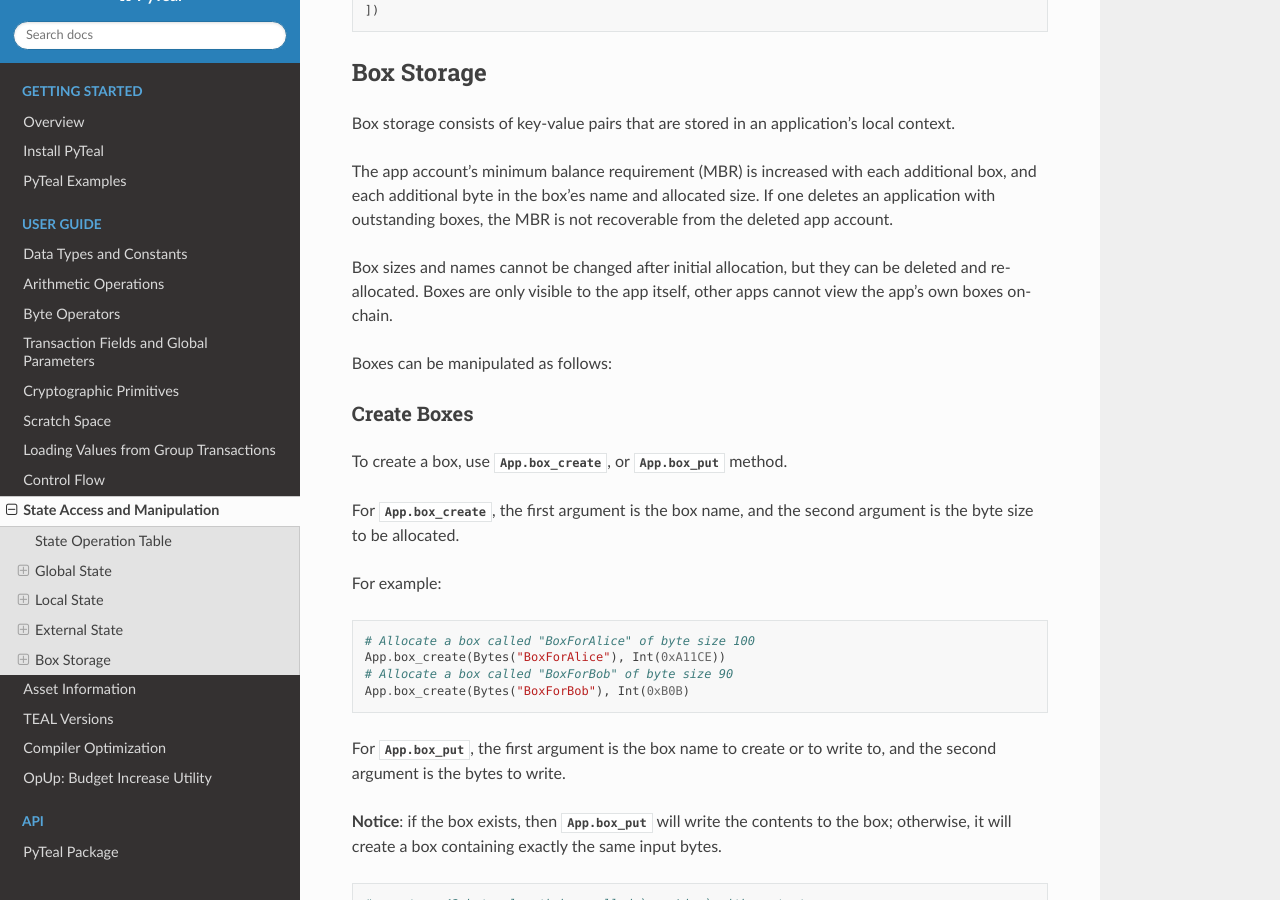
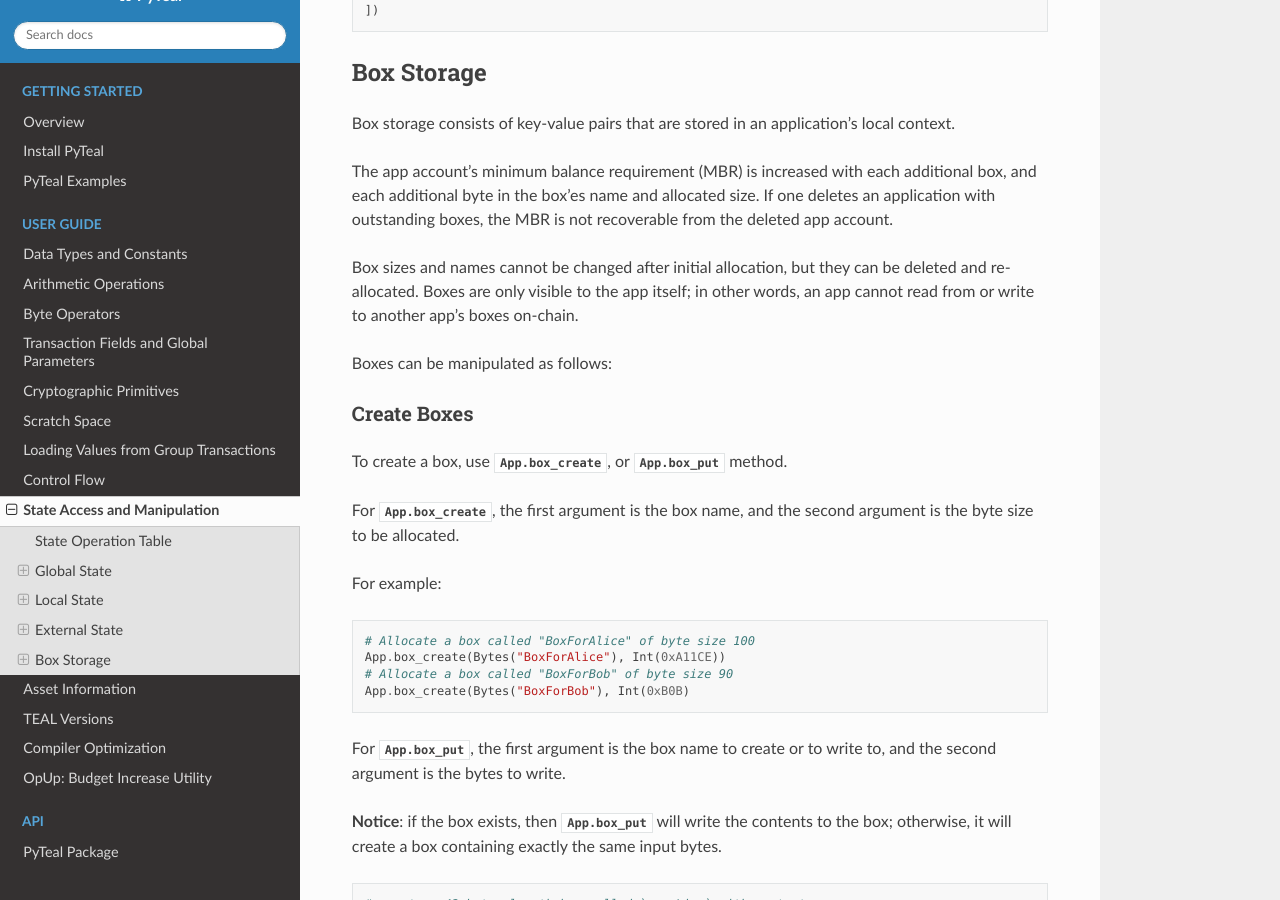
Before and after one commit to algorand/pyteal, a Sphinx documentation site: the page built from docs/state.rst, in a window 1280 px wide and 900 px high, scrolled down 4924 px. Built offline with Sphinx 7.4.7 and the Read the Docs theme 2.0.0, drawn with Linux system fonts in a browser that asks for light colours.

Commit message:
Update docs/state.rst
Co-authored-by: Zeph Grunschlag <tzaffi@users.noreply.github.com>

```diff
--- a/docs/state.rst
+++ b/docs/state.rst
@@ -256,7 +256,7 @@
 If one deletes an application with outstanding boxes, the MBR is not recoverable from the deleted app account.
 
 Box sizes and names cannot be changed after initial allocation, but they can be deleted and re-allocated.
-Boxes are only visible to the app itself, other apps cannot view the app's own boxes on-chain.
+Boxes are only visible to the app itself; in other words, an app cannot read from or write to another app's boxes on-chain.
 
 Boxes can be manipulated as follows:
 
```
